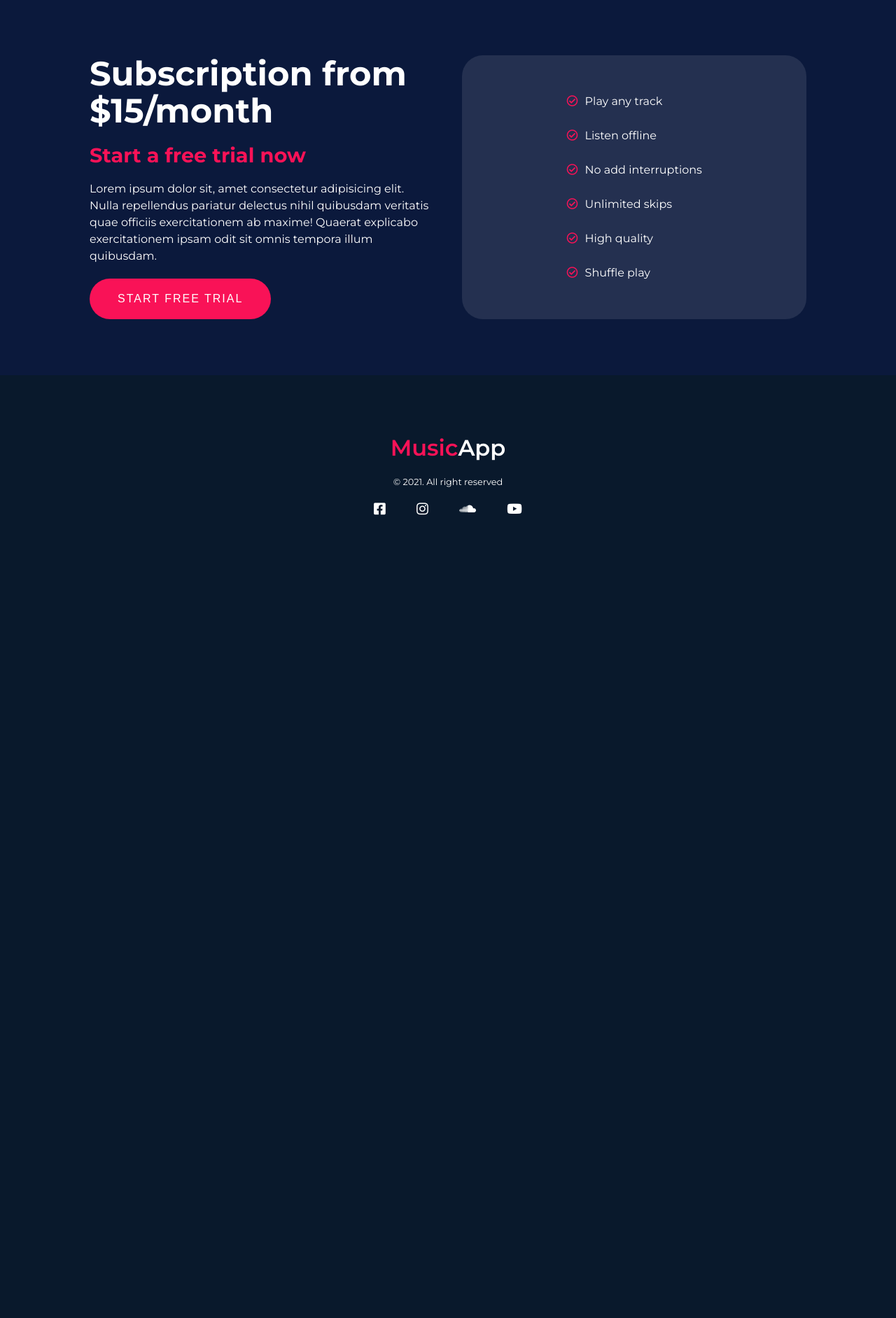
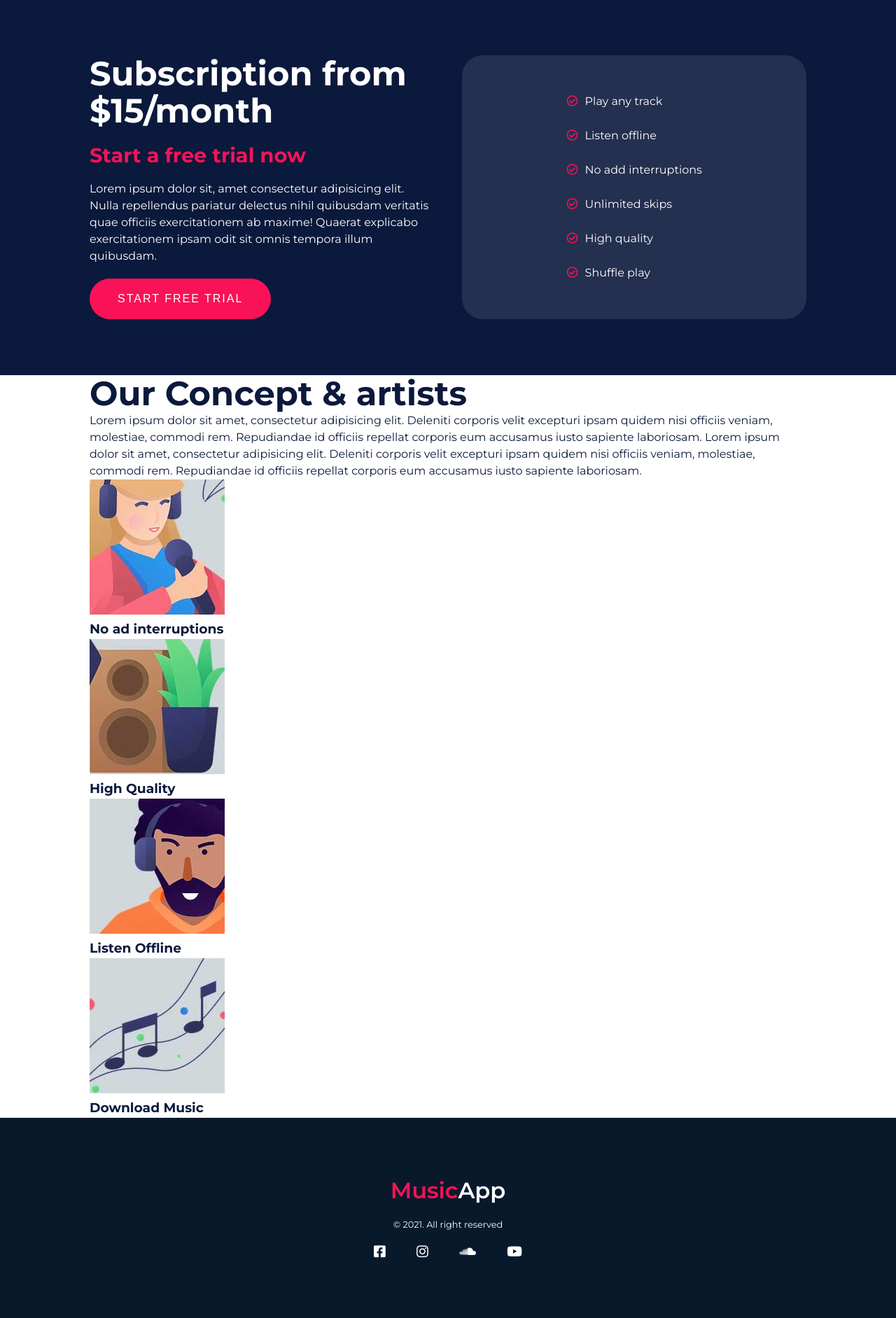
Before and after one commit to ZoricaZeljkovic/music-app, a PHP site: page /subscription.php in a window 1280 px wide. Shown: the part 109-1992 px from the top of the page at 70% size. Before the commit the page ends 845 px from the top, so only its background shows below. Run offline with PHP 8.4, Linux system fonts and the light colour scheme; some libraries are stand-ins or nearby versions.

Commit message:
concept html

```diff
--- a/subscription.php
+++ b/subscription.php
@@ -1,5 +1,6 @@
 <?php include "partials/header.php"; ?>
 
+<!-- subscription -->
 <section class="subscription">
     <article class="container">
         <div>
@@ -23,4 +24,35 @@
     </article>
 </section>
 
+<!-- concept -->
+<section class="concept container">
+    <article>
+        <h2>Our Concept & artists</h2>
+        <p>Lorem ipsum dolor sit amet, consectetur adipisicing elit. Deleniti corporis velit excepturi ipsam quidem nisi
+            officiis veniam, molestiae, commodi rem. Repudiandae id officiis repellat corporis eum accusamus iusto
+            sapiente laboriosam.
+            Lorem ipsum dolor sit amet, consectetur adipisicing elit. Deleniti corporis velit excepturi ipsam quidem
+            nisi officiis veniam, molestiae, commodi rem. Repudiandae id officiis repellat corporis eum accusamus iusto
+            sapiente laboriosam.</p>
+    </article>
+    <article>
+        <div>
+            <img src="img/subscription1.jpg" alt="subscription1">
+            <h3>No ad interruptions</h3>
+        </div>
+        <div>
+            <img src="img/subscription2.jpg" alt="subscription2">
+            <h3>High Quality</h3>
+        </div>
+        <div>
+            <img src="img/subscription3.jpg" alt="subscription3">
+            <h3>Listen Offline</h3>
+        </div>
+        <div>
+            <img src="img/subscription4.jpg" alt="subscription4">
+            <h3>Download Music</h3>
+        </div>
+    </article>
+</section>
+
 <?php include "partials/footer.php"; ?>
```
